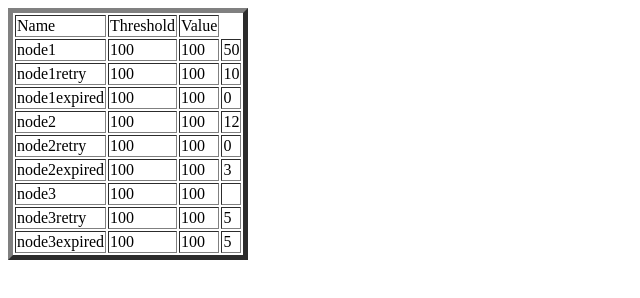
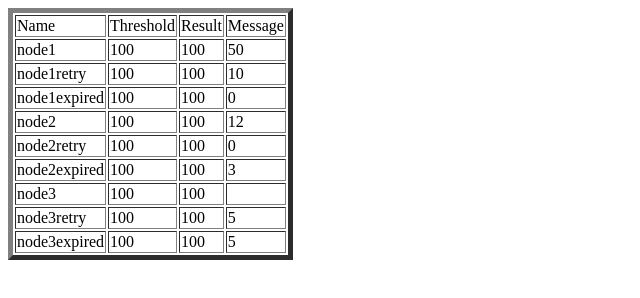
Before and after one commit to bworkspace/bworkspace.github.io, a plain HTML site: page index.html in a window 1280 px wide. Shown: the whole page, without its empty margins (0-640 px from the left). Drawn offline with Linux system fonts and the light colour scheme.

Commit message:
Update index.html
Updated <TD> value

```diff
--- a/index.html
+++ b/index.html
@@ -8,7 +8,8 @@
 				<tr>
 					<td> Name </td>
 					<td> Threshold </td>
-					<td> Value </td>
+					<td> Result </td>
+					<td> Message </td>
 				</tr>
 				<tr>
 					<td> node1 </td>
```
